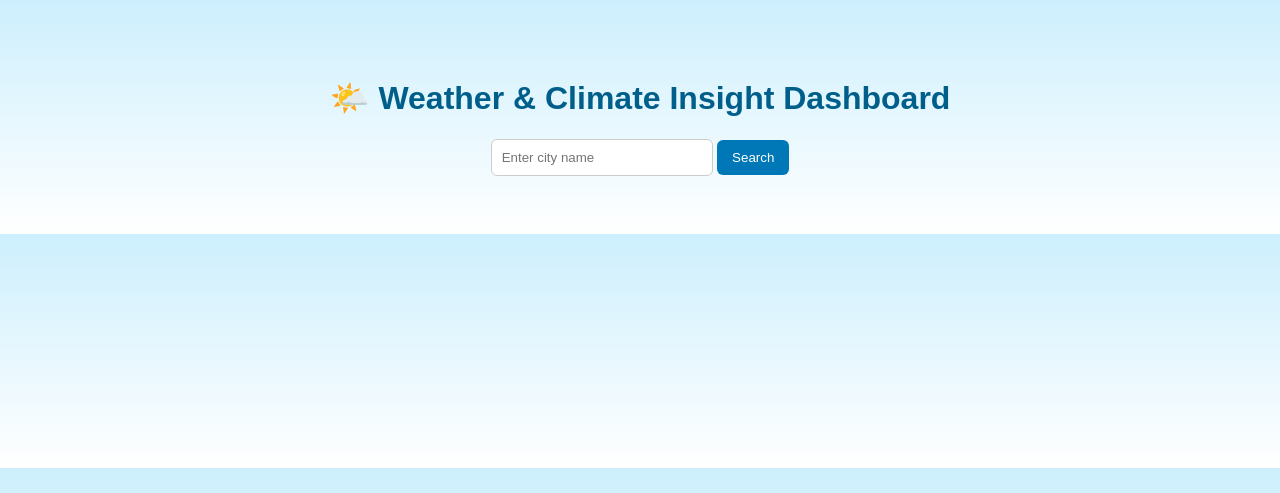
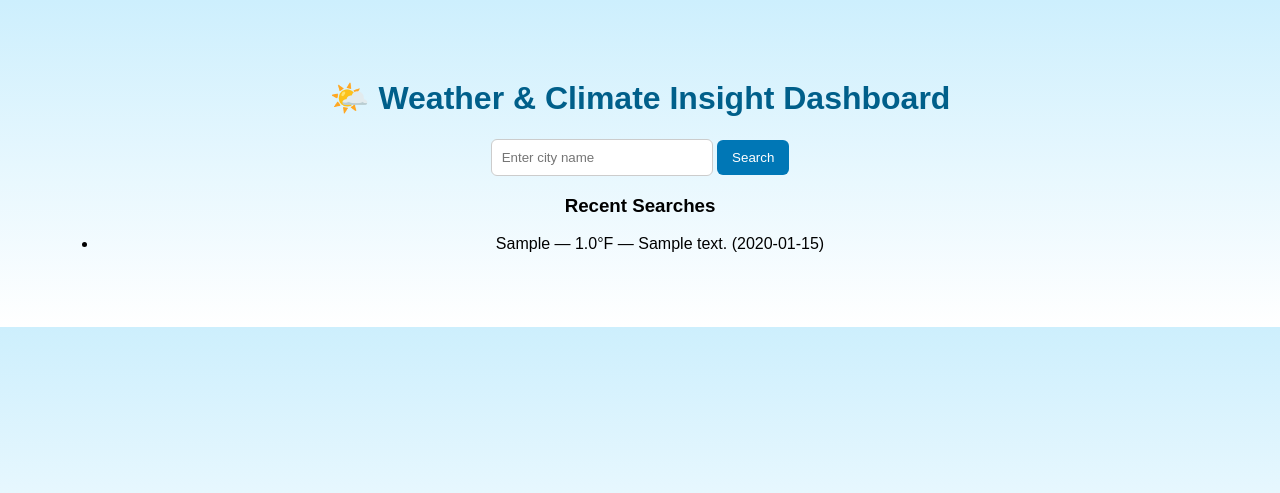
Before and after one commit to Pretzels14/weather-insight-dashboard, a Flask app: page / in a window 1280 px wide. Shown: the top 493 px of the page. Run offline with Flask 3, Linux system fonts and the light colour scheme; tables that the repository leaves empty hold one stand-in row (values such as "Sample post").

Commit message:
Added SQLite DB to the project for local stores, added to the /weather route to allow for future 5 dayh forecasts

```diff
--- a/app.py
+++ b/app.py
@@ -2,12 +2,62 @@
 from flask import Flask, render_template, request
 import requests
 import logging
+import sqlite3
+import os
+import json
 app = Flask(__name__)
 app.logger.setLevel(logging.DEBUG)
+BASE_DIR = os.path.abspath(os.path.dirname(__file__))
+DATABASE = os.path.join(BASE_DIR, "weather_data.db")
+
+def get_db_connection():
+    try:
+        conn = sqlite3.connect(DATABASE)
+        conn.row_factory = sqlite3.Row  # Optional: allows dict-like row access
+        return conn
+    except Exception as e:
+        app.logger.error(f"Database connection error: {e}")
+        return None
+
+
+# Create SQLite DB
+def init_db():
+    conn = get_db_connection()
+    if conn is None:
+        app.logger.error("Failed to initialize database.")
+        return
+
+    cursor = conn.cursor()
+
+    try:
+        cursor.execute('''
+            CREATE TABLE IF NOT EXISTS searches (
+                id INTEGER PRIMARY KEY AUTOINCREMENT,
+                city TEXT NOT NULL,
+                temperature REAL,
+                description TEXT,
+                date TIMESTAMP DEFAULT CURRENT_TIMESTAMP
+            )
+        ''')
+        conn.commit()
+    except Exception as e:
+        app.logger.error(f"Error creating tables: {e}")
+    finally:
+        conn.close()
+
+init_db()
+
 
 @app.route('/')
 def home ():
-    return render_template('index.html')
+
+    # Fetch previous searches from SQLite DB
+    conn = get_db_connection()
+    cursor = conn.cursor()
+    cursor.execute("SELECT city, temperature, description, date FROM searches ORDER BY id DESC LIMIT 5")
+    recent = cursor.fetchall()
+    conn.close()
+    return render_template('index.html', recent=recent)
 
 @app.route('/weather', methods=['POST'])
 def weather():
@@ -23,28 +73,52 @@ def weather():
        # render_template("index.html", error="Service temporarily unavailable. Please try again later.")
 
     # API Call to OpenWeather API
-    url = f"https://api.openweathermap.org/data/2.5/weather?q={city}&appid={api_key}&units=imperial"
-    response = requests.get(url)
-    data = response.json()
+    # Current weather endpoint
+    current_url = f"https://api.openweathermap.org/data/2.5/weather?q={city}&units=imperial&appid={api_key}"
+    forecast_url = f"https://api.openweathermap.org/data/2.5/forecast?q={city}&units=imperial&appid={api_key}"
 
+    current_response = requests.get(current_url)
+    forecast_response = requests.get(forecast_url)
+    current_data = current_response.json()
+    forecast_data = forecast_response.json()
     # Error message displayed if city is not found when searching
 
-    if response.status_code != 200 or data.get("cod") != 200:
-        return render_template("index.html", error=f"City '{city}' not found or not available. Try again")
 
+
+    if current_response.status_code != 200 or current_data.get("cod") != 200:
+        app.logger.warning(f"City not found: {city}")
+        return render_template("index.html", error=f"City '{city}' not found.")
     weather_data = {
-        "city": data["name"],
-        "temperature": data["main"]["temp"],
-        "description": data["weather"][0]["description"].capitalize(),
-        "humidity": data["main"]["humidity"],
-        "icon": data["weather"][0]["icon"]
+        "city": current_data["name"],
+        "temperature": current_data["main"]["temp"],
+        "description": current_data["weather"][0]["description"].capitalize(),
+        "humidity": current_data["main"]["humidity"],
+        "icon": current_data["weather"][0]["icon"]
     }
 
-    print("DEBUG URL:", url)
-    print("Response Code:", response.status_code)
-    print("Response JSON:", data)
 
-    return render_template("index.html", weather=weather_data)
+    # Extract 5 day forecast
+    forecast_list = []
+    for i in range(0, len(forecast_data["list"]), 8):
+        day = forecast_data["list"][i]
+        forecast_list.append({
+            "date": day["dt_txt"].split(" ")[0],
+            "temp": day["main"]["temp"],
+            "desc": day["weather"][0]["description"].capitalize(),
+            "icon": day["weather"][0]["icon"]
+        })
+
+    conn = get_db_connection()
+    cursor = conn.cursor()
+    cursor.execute(
+        "INSERT INTO searches (city, temperature, description) VALUES (?, ?, ?)",
+        (weather_data["city"], weather_data["temperature"], weather_data["description"])
+    )
+    conn.commit()
+    conn.close()
+
+
+    return render_template("index.html", weather=weather_data, forecast = forecast_list)
 
 
 
--- a/templates/index.html
+++ b/templates/index.html
@@ -7,7 +7,9 @@
     <link rel="stylesheet" href="{{ url_for('static', filename='css/style.css') }}">
 </head>
 <body>
+
     <h1>🌤️ Weather & Climate Insight Dashboard</h1>
+
     <form action="/weather" method="POST">
         <input type="text" name="city" placeholder="Enter city name" required>
         <button type="submit">Search</button>
@@ -25,6 +27,30 @@
             <p>Temperature: {{ weather.temperature }}°F</p>
             <p>Humidity: {{ weather.humidity }}%</p>
         </div>
+
+        {% if forecast %}
+            <h3>5-Day Forecast</h3>
+            <div class="forecast">
+                {% for f in forecast %}
+                    <div class="forecast-day">
+                        <p><strong>{{ f.date }}</strong></p>
+                        <img src="https://openweathermap.org/img/wn/{{ f.icon }}.png" alt="icon">
+                        <p>{{ f.desc }}</p>
+                        <p>{{ f.temp }}°F</p>
+                    </div>
+                {% endfor %}
+            </div>
+        {% endif %}
     {% endif %}
+
+    {% if recent %}
+        <h3>Recent Searches</h3>
+        <ul>
+            {% for city, temp, desc, date in recent %}
+                <li>{{ city }} — {{ temp }}°F — {{ desc }} ({{ date.split(' ')[0] }})</li>
+            {% endfor %}
+        </ul>
+    {% endif %}
+
 </body>
 </html>
```
